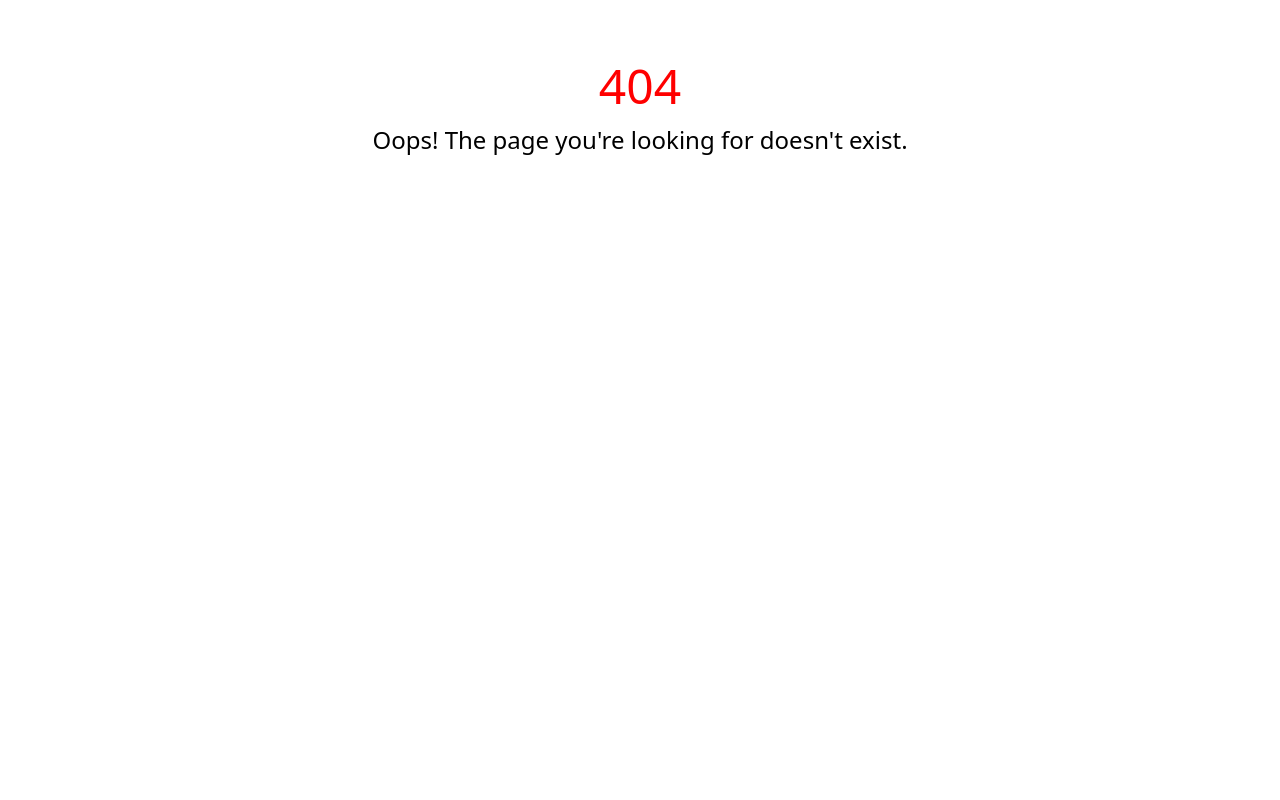
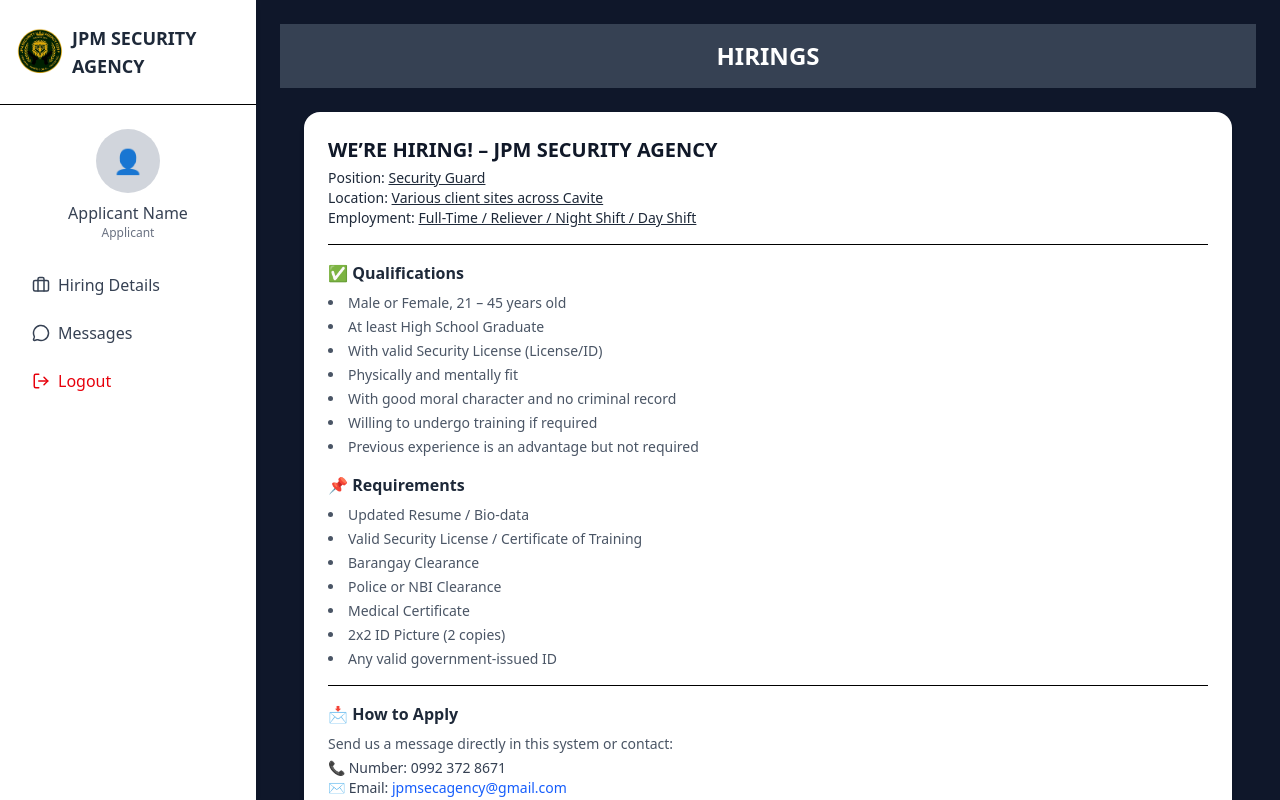
Before and after one commit to Shehuhnah/JPM-SECURITY, a React (Vite) app in the folder frontend/: page /job-application-process/applicants in a window 1280 px wide. Before the commit this address had no page. Built offline with nearby package versions, Linux system fonts and the light colour scheme.

Commit message:
refactor: Update navigation links and routes for job application process

```diff
--- a/frontend/src/Home/components/Navbar.jsx
+++ b/frontend/src/Home/components/Navbar.jsx
@@ -12,6 +12,8 @@
     { name: "Our Services", path: "/services" },
     { name: "Gallery", path: "/gallery" },
     { name: "Contact Us", path: "/contact-us" },
+    { name: "Apply Now", path: "/job-application-process/applicants" },
+
   ];
 
   return (
--- a/frontend/src/Home/homePage.jsx
+++ b/frontend/src/Home/homePage.jsx
@@ -1,6 +1,7 @@
 import { useEffect } from "react";
 import bg from "./assets/home-bg.jpg"; // or correct path
 import AboutUs from "./aboutUsPage.jsx";
+import { Link } from "react-router-dom";
 
 export default function HomePage() {
 
@@ -25,9 +26,12 @@
           <p className="text-lg md:text-xl mb-8 text-gray-200 max-w-2xl mx-auto">
             Providing trusted, professional, and reliable security services for our clients.
           </p>
-          <button className="bg-yellow-600 hover:bg-yellow-900 px-6 py-3 rounded-lg text-white font-semibold transition">
-            Learn More
-          </button>
+          <Link to="/job-application-process/applicants">
+            <button className="bg-yellow-600 hover:bg-yellow-900 px-6 py-3 rounded-lg text-white font-semibold transition">
+              Apply Now!
+            </button>
+          </Link>
+
         </div>
 
       </section>
--- a/frontend/src/Layouts/ApplicantsLayout.jsx
+++ b/frontend/src/Layouts/ApplicantsLayout.jsx
@@ -44,7 +44,7 @@
         {/* Navigation */}
         <nav className="w-full flex-1 px-6 space-y-2 text-gray-700 overflow-y-auto">
           <Link
-            to="/Applicants/ApplicantsHiringDetails"
+            to="/job-application-process/applicants"
             onClick={() => setSidebarOpen(false)}
             className="flex items-center gap-2 p-2 rounded hover:bg-gray-100 font-medium"
           >
@@ -53,16 +53,7 @@
           </Link>
 
           <Link
-            to="/Applicants/ApplicantsCompanyDetails"
-            onClick={() => setSidebarOpen(false)}
-            className="flex items-center gap-2 p-2 rounded hover:bg-gray-100 font-medium"
-          >
-            <Building2 size={18} />
-            Company Details
-          </Link>
-
-          <Link
-            to="/Applicants/ApplicantsMessages"
+            to="/job-application-process/applicants/messages"
             onClick={() => setSidebarOpen(false)}
             className="flex items-center gap-2 p-2 rounded hover:bg-gray-100 font-medium"
           >
--- a/frontend/src/Routes/router.jsx
+++ b/frontend/src/Routes/router.jsx
@@ -125,11 +125,11 @@
 
         // ✅ Applicants Section
         {
-          path: "applicants",
+          path: "job-application-process/applicants",
           element: <ApplicantsLayout />,
           children: [
-            { path: "company-details", element: <ApplicantsCompanyDetails /> },
-            { path: "hiring-details", element: <ApplicantsHiringDetails /> },
+            { index: true, element: <ApplicantsHiringDetails /> },
+            { path: "/job-application-process/applicants", element: <ApplicantsHiringDetails /> },
             { path: "messages", element: <ApplicantsMessages /> },
           ],
         },
```
